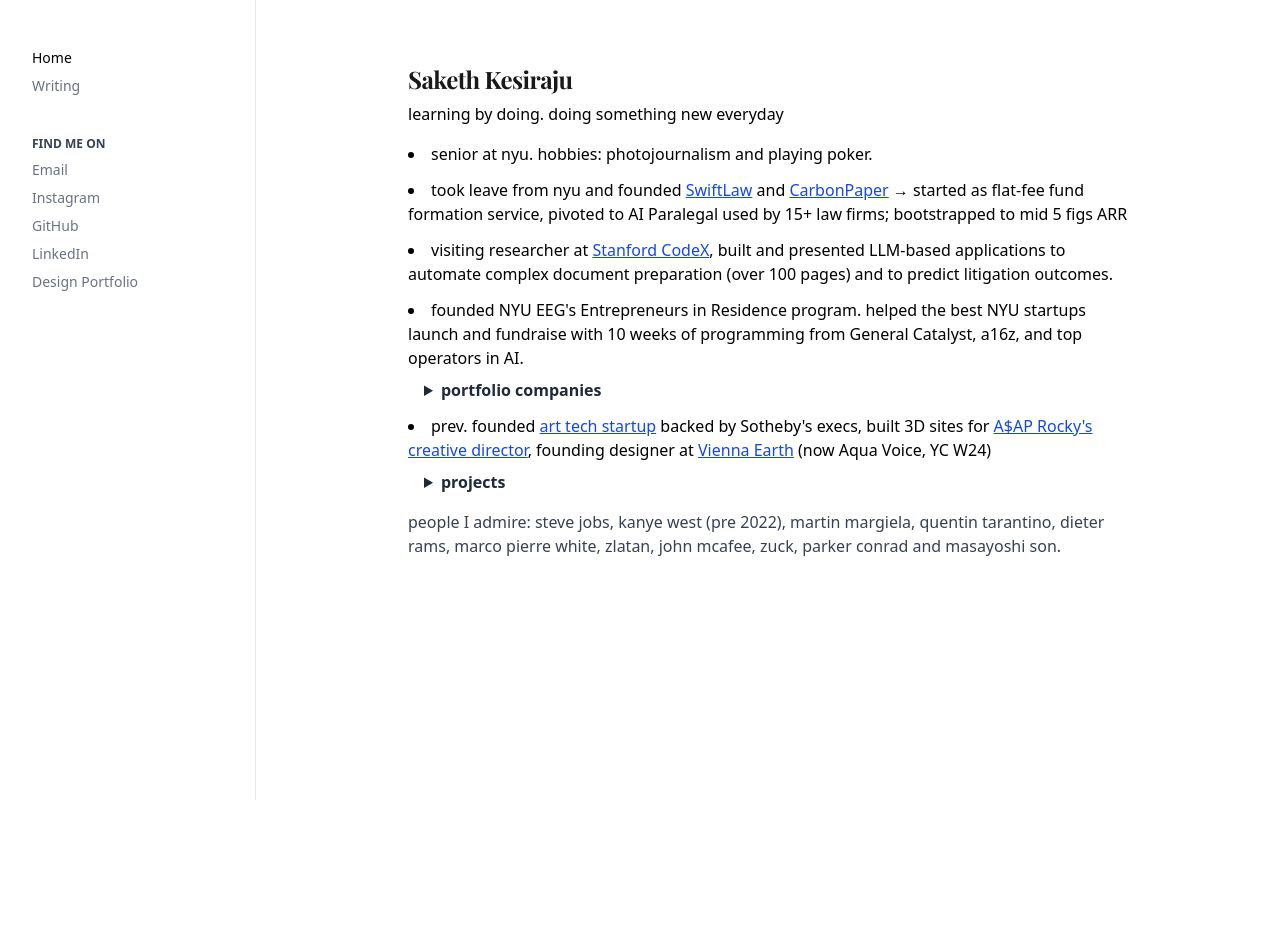
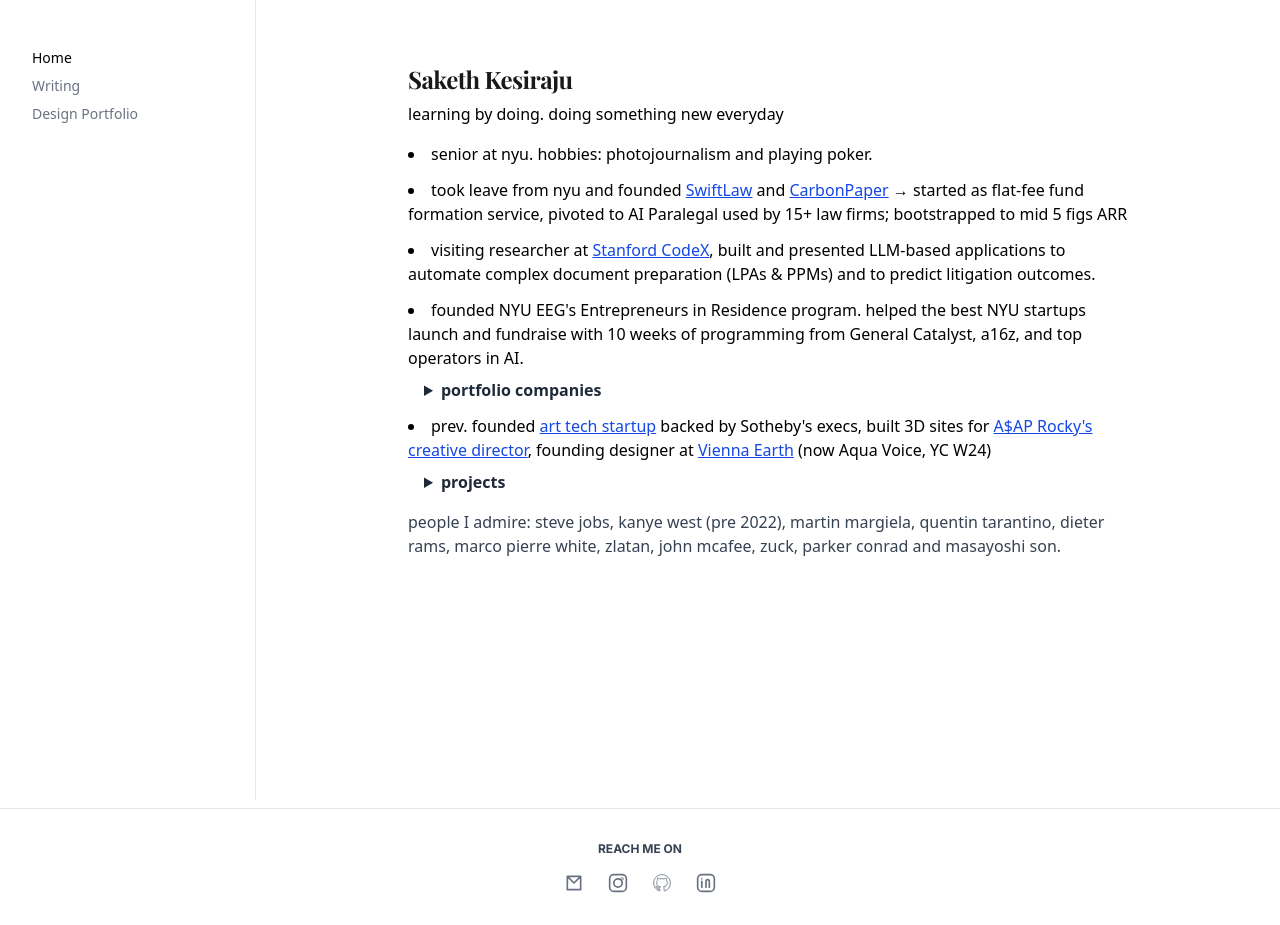
Before and after one commit to sakethkesiraju26/personal_website_clean, a Next.js app: page / in a window 1280 px wide. Before the commit the page ends 800 px from the top, so only its background shows below. Built offline with nearby package versions, Linux system fonts and the light colour scheme; a web font is replaced by a local one.

Commit message:
Update Stanford CodeX bullet and project links, improve sidebar and mobile nav

```diff
--- a/src/app/page.tsx
+++ b/src/app/page.tsx
@@ -5,6 +5,7 @@
 export default function Home() {
   const [sidebarOpen, setSidebarOpen] = useState(false);
   return (
+    <>
       <div className="w-full min-h-screen flex flex-col md:flex-row bg-white text-black font-sans">
         {/* Hamburger Button for Mobile */}
         <button
@@ -33,13 +34,6 @@
           <nav className="flex flex-col gap-2 mb-10">
             <a href="#" className="font-medium text-black hover:underline">Home</a>
             <a href="/writing" className="text-gray-500 hover:underline">Writing</a>
-        </nav>
-        <div className="font-bold mb-2 text-xs uppercase text-gray-700">Find me on</div>
-        <nav className="flex flex-col gap-2">
-          <a href="mailto:saketh@nyu.edu" className="text-gray-500 hover:underline">Email</a>
-          <a href="https://www.instagram.com/jahsaonketh" className="text-gray-500 hover:underline">Instagram</a>
-          <a href="https://github.com/sakethkesiraju26" className="text-gray-500 hover:underline">GitHub</a>
-          <a href="https://www.linkedin.com/in/saketh-kesiraju-0a945617b/" className="text-gray-500 hover:underline">LinkedIn</a>
             <a href="https://augierart.notion.site/Saketh-Kesiraju-1f1a07090435455b9b0e8e9f58b1ee8e?source=copy_link" className="text-gray-500 hover:underline">Design Portfolio</a>
           </nav>
         </aside>
@@ -52,7 +46,7 @@
           <ul className="list-disc list-inside space-y-3 mb-2">
             <li>senior at nyu. hobbies: photojournalism and playing poker.</li>
             <li className="mt-0">took leave from nyu and founded <a href="https://www.tryswiftlaw.com" className="underline text-blue-700" target="_blank" rel="noopener noreferrer">SwiftLaw</a> and <a href="https://www.carbonpaper.ai" className="underline text-blue-700" target="_blank" rel="noopener noreferrer">CarbonPaper</a> → started as flat-fee fund formation service, pivoted to AI Paralegal used by 15+ law firms; bootstrapped to mid 5 figs ARR</li>
-          <li>visiting researcher at <a href="https://www.youtube.com/watch?v=qdljfmv_tcw&t=1687s" className="underline text-blue-700" target="_blank" rel="noopener noreferrer">Stanford CodeX</a>, built and presented LLM-based applications to automate complex document preparation (over 100 pages) and to predict litigation outcomes.</li>
+            <li>visiting researcher at <a href="https://www.youtube.com/watch?v=qdljfmv_tcw&t=1687s" className="underline text-blue-700" target="_blank" rel="noopener noreferrer">Stanford CodeX</a>, built and presented LLM-based applications to automate complex document preparation (LPAs & PPMs) and to predict litigation outcomes.</li>
             <li>
               founded NYU EEG&apos;s Entrepreneurs in Residence program. helped the best NYU startups launch and fundraise with 10 weeks of programming from General Catalyst, a16z, and top operators in AI.
               <details className="ml-4 mt-2">
@@ -92,7 +86,7 @@
                 <a href="https://vienna.earth/plate/Saketh/intellectual%20tech%20bro%20bookshelf%20but%20it%20gets%20more%20and%20more%20online" className="text-blue-700 underline" target="_blank" rel="noopener noreferrer">intellectual tech bro bookshelf but it gets more and more online</a>
               </li>
               <li>
-              <a href="https://pitch.com/v/eveai-fht6cv/13f444ac-a80f-4dac-9239-754d6ee2a7b1" className="text-blue-700 underline" target="_blank" rel="noopener noreferrer">eviction defense</a>
+                <a href="https://www.loom.com/share/2f008604e7294de5b63814f6850ae41f?sid=529763b5-2203-48b1-9184-5eb75e503a0d" className="text-blue-700 underline" target="_blank" rel="noopener noreferrer">eviction defense</a>
               </li>
             </ul>
           </details>
@@ -101,5 +95,24 @@
           </div>
         </main>
       </div>
+      {/* Social/Contact Links at Bottom */}
+      <footer className="w-full px-6 py-8 border-t border-gray-200 bg-white text-xs flex flex-col items-center gap-2 mt-2">
+        <div className="font-bold mb-2 text-xs uppercase text-gray-700">Reach Me On</div>
+        <nav className="flex flex-row gap-6 items-center">
+          <a href="mailto:saketh@nyu.edu" className="text-gray-500 hover:text-black" aria-label="Email">
+            <svg width="20" height="20" fill="none" viewBox="0 0 24 24" stroke="currentColor"><path d="M4 4h16v16H4V4zm0 0l8 8 8-8" strokeWidth="2" strokeLinecap="round" strokeLinejoin="round"/></svg>
+          </a>
+          <a href="https://www.instagram.com/jahsaonketh" className="text-gray-500 hover:text-black" aria-label="Instagram">
+            <svg width="20" height="20" fill="none" viewBox="0 0 24 24" stroke="currentColor"><rect x="2" y="2" width="20" height="20" rx="5" strokeWidth="2"/><circle cx="12" cy="12" r="5" strokeWidth="2"/><circle cx="17" cy="7" r="1.5"/></svg>
+          </a>
+          <a href="https://github.com/sakethkesiraju26" className="text-gray-500 hover:text-black" aria-label="GitHub">
+            <svg width="20" height="20" fill="none" viewBox="0 0 24 24" stroke="currentColor"><path d="M12 2C6.48 2 2 6.48 2 12c0 4.42 2.87 8.17 6.84 9.49.5.09.66-.22.66-.48 0-.24-.01-.87-.01-1.7-2.78.6-3.37-1.34-3.37-1.34-.45-1.15-1.1-1.46-1.1-1.46-.9-.62.07-.61.07-.61 1 .07 1.53 1.03 1.53 1.03.89 1.52 2.34 1.08 2.91.83.09-.65.35-1.08.63-1.33-2.22-.25-4.56-1.11-4.56-4.95 0-1.09.39-1.98 1.03-2.68-.1-.25-.45-1.27.1-2.65 0 0 .84-.27 2.75 1.02A9.56 9.56 0 0112 6.8c.85.004 1.71.12 2.51.35 1.91-1.29 2.75-1.02 2.75-1.02.55 1.38.2 2.4.1 2.65.64.7 1.03 1.59 1.03 2.68 0 3.85-2.34 4.7-4.57 4.95.36.31.68.92.68 1.85 0 1.33-.01 2.4-.01 2.73 0 .27.16.58.67.48A10.01 10.01 0 0022 12c0-5.52-4.48-10-10-10z"/></svg>
+          </a>
+          <a href="https://www.linkedin.com/in/saketh-kesiraju-0a945617b/" className="text-gray-500 hover:text-black" aria-label="LinkedIn">
+            <svg width="20" height="20" fill="none" viewBox="0 0 24 24" stroke="currentColor"><rect x="2" y="2" width="20" height="20" rx="5" strokeWidth="2"/><path d="M7 10v7M7 7v.01M12 10v7m0-7c0-1.1.9-2 2-2s2 .9 2 2v7" strokeWidth="2" strokeLinecap="round"/></svg>
+          </a>
+        </nav>
+      </footer>
+    </>
   );
 }
```
Lines whose indentation alone changed are shown as unchanged.
